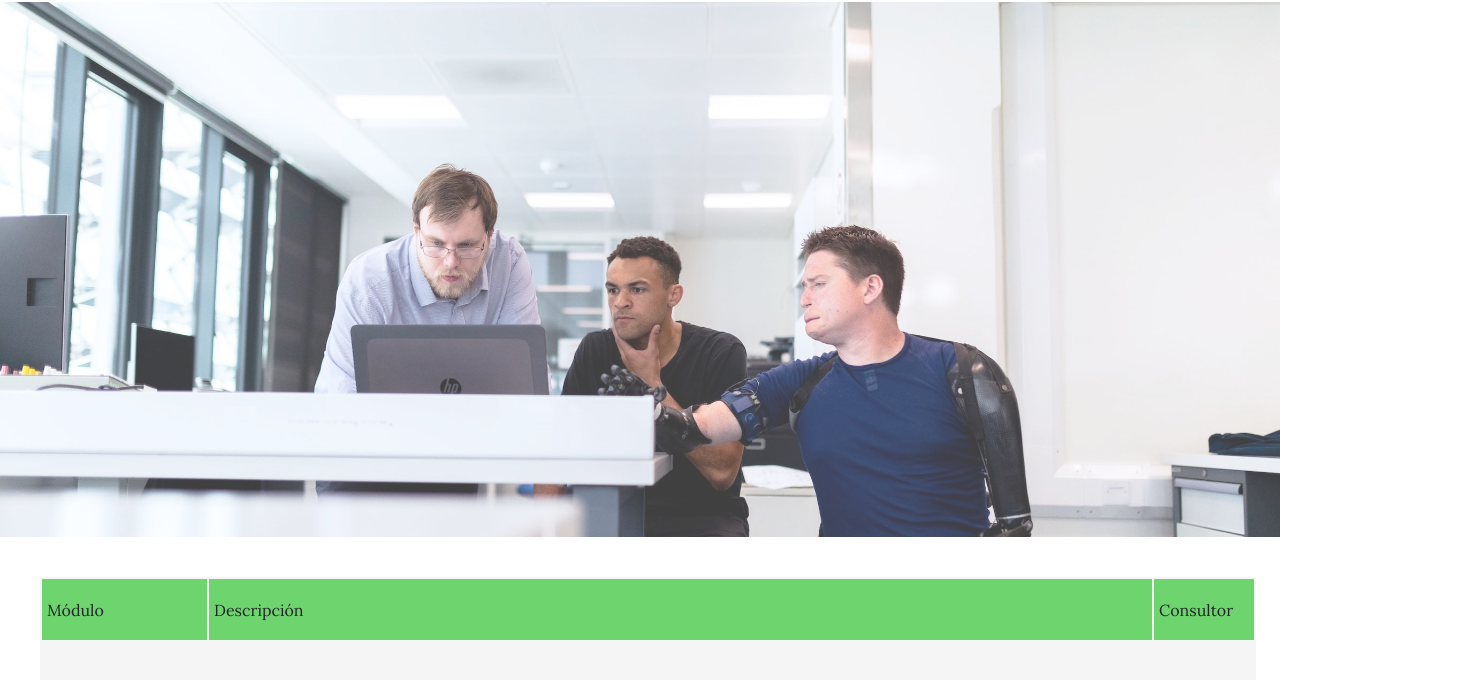
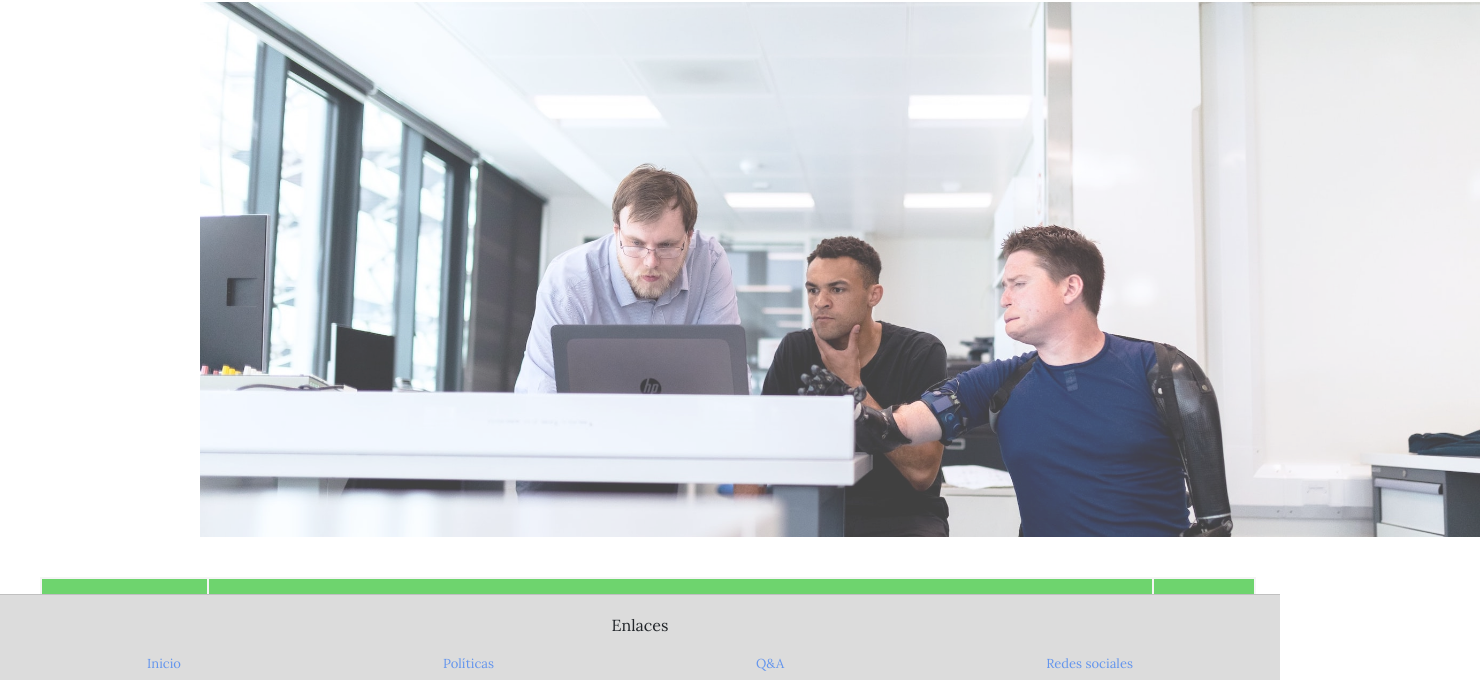
Before and after one commit to SylviaCane/aplixap, a plain HTML site: page pages/servicios.html in a window 1280 px wide. Shown: the part 106-786 px from the top of the page, 1480 px wide, since content can reach past the window. Drawn offline with nearby package versions, Linux system fonts and the light colour scheme.

Commit message:
footer update

```diff
--- a/styles/styles.css
+++ b/styles/styles.css
@@ -14,6 +14,8 @@ body {
   padding: 15px;
   height: 80px;
 }
+
+/** Antiguo Navbar
 
 .navbar-brand {
   color: black;
@@ -51,6 +53,8 @@ body {
 .header__nav ul li:hover {
   background-color: azure;
 }
+
+**/
 
 .navbar-nav {
   text-decoration: none;
@@ -140,6 +144,8 @@ body {
 
  #bottonBar {
   background-color: gainsboro;
+  position: fixed;
+  bottom: 0;
   height: 100px;
   width: 100%;
   padding: 01px 01px 01px 01px;
@@ -370,7 +376,7 @@ td{
 
 .noscont {
   display: grid;
-  grid-template-rows: 0.5fr 1fr;
+  grid-template-rows: 0.5fr 1fr 0.25fr;
   grid-row-gap: 10px;
 }
 
@@ -636,7 +642,7 @@ td{
 
   .noscont {
     display: grid;
-    grid-template-rows: 0.5fr 1fr;
+    grid-template-rows: 0.5fr 1fr 0.25fr;
     grid-row-gap: 10px;
     padding: 10px;
     margin: 10px;
@@ -928,6 +934,10 @@ td{
 
   #imgERP {
     opacity: 0.75;
+    width: 1280px;
+    position: relative;
+    left: 200px;
+    right: auto;
     }
 
   #equipoERP {
```
